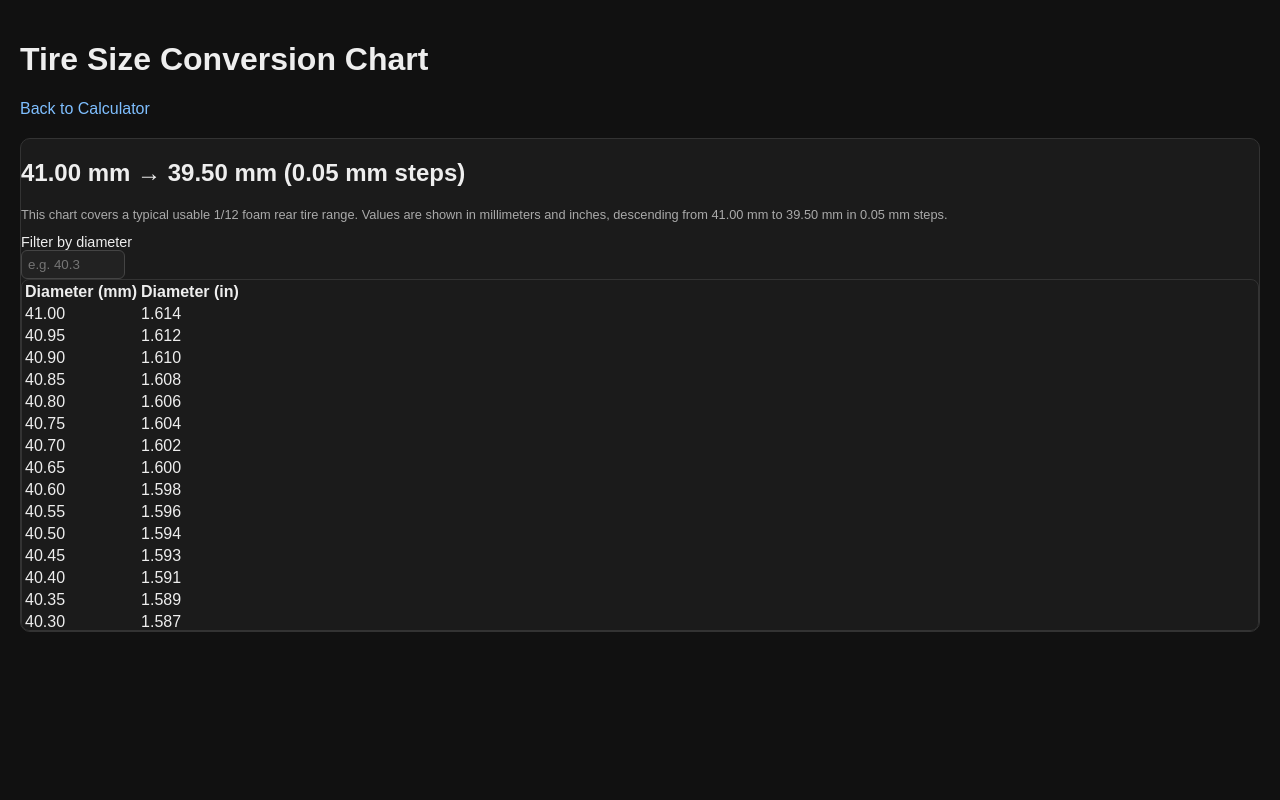
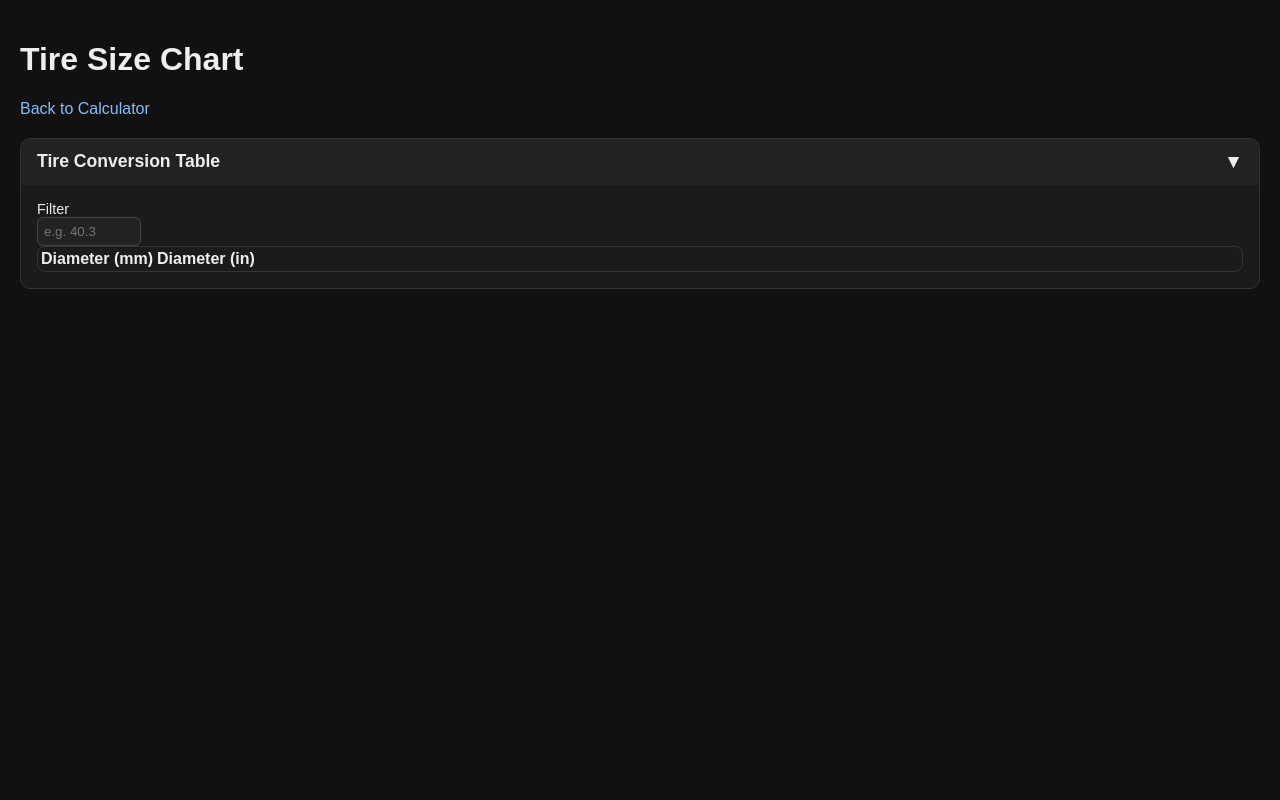
Before and after one commit to wrutherf/12-scale, a plain HTML site: page tires.html in a window 1280 px wide. Drawn offline with Linux system fonts and the light colour scheme.

Commit message:
Update tires.html

```diff
--- a/tires.html
+++ b/tires.html
@@ -2,28 +2,27 @@
 <html lang="en">
 <head>
   <meta charset="UTF-8">
-  <title>Tire Size Conversion Chart</title>
+  <title>Tire Size Chart</title>
   <link rel="stylesheet" href="style.css">
 </head>
 <body>
+
   <header>
-    <h1>Tire Size Conversion Chart</h1>
+    <h1>Tire Size Chart</h1>
     <nav>
       <a href="index.html" class="nav-link">Back to Calculator</a>
     </nav>
   </header>
 
-  <main>
-    <section class="card">
-      <h2>41.00 mm → 39.50 mm (0.05 mm steps)</h2>
-      <p class="hint">
-        This chart covers a typical usable 1/12 foam rear tire range. Values are shown in millimeters and inches,
-        descending from 41.00 mm to 39.50 mm in 0.05 mm steps.
-      </p>
+  <section class="card">
+    <div class="card-header">
+      <h2>Tire Conversion Table</h2>
+      <span class="collapse-arrow">▼</span>
+    </div>
 
+    <div class="card-content">
       <div class="tire-search">
-        <label>
-          Filter by diameter
+        <label>Filter
           <input type="text" id="tireFilter" placeholder="e.g. 40.3">
         </label>
       </div>
@@ -37,45 +36,22 @@
             </tr>
           </thead>
           <tbody>
-            <!-- Full table unchanged -->
-            <tr><td>41.00</td><td>1.614</td></tr>
-            <tr><td>40.95</td><td>1.612</td></tr>
-            <tr><td>40.90</td><td>1.610</td></tr>
-            <tr><td>40.85</td><td>1.608</td></tr>
-            <tr><td>40.80</td><td>1.606</td></tr>
-            <tr><td>40.75</td><td>1.604</td></tr>
-            <tr><td>40.70</td><td>1.602</td></tr>
-            <tr><td>40.65</td><td>1.600</td></tr>
-            <tr><td>40.60</td><td>1.598</td></tr>
-            <tr><td>40.55</td><td>1.596</td></tr>
-            <tr><td>40.50</td><td>1.594</td></tr>
-            <tr><td>40.45</td><td>1.593</td></tr>
-            <tr><td>40.40</td><td>1.591</td></tr>
-            <tr><td>40.35</td><td>1.589</td></tr>
-            <tr><td>40.30</td><td>1.587</td></tr>
-            <tr><td>40.25</td><td>1.585</td></tr>
-            <tr><td>40.20</td><td>1.583</td></tr>
-            <tr><td>40.15</td><td>1.581</td></tr>
-            <tr><td>40.10</td><td>1.579</td></tr>
-            <tr><td>40.05</td><td>1.577</td></tr>
-            <tr><td>40.00</td><td>1.575</td></tr>
-            <tr><td>39.95</td><td>1.573</td></tr>
-            <tr><td>39.90</td><td>1.571</td></tr>
-            <tr><td>39.85</td><td>1.569</td></tr>
-            <tr><td>39.80</td><td>1.567</td></tr>
-            <tr><td>39.75</td><td>1.565</td></tr>
-            <tr><td>39.70</td><td>1.563</td></tr>
-            <tr><td>39.65</td><td>1.561</td></tr>
-            <tr><td>39.60</td><td>1.559</td></tr>
-            <tr><td>39.55</td><td>1.557</td></tr>
-            <tr><td>39.50</td><td>1.555</td></tr>
+            <!-- table rows unchanged -->
           </tbody>
         </table>
       </div>
-    </section>
-  </main>
+    </div>
+  </section>
 
   <script>
+    // collapse behavior
+    document.querySelectorAll(".collapsible .card-header").forEach(header => {
+      header.addEventListener("click", () => {
+        header.parentElement.classList.toggle("collapsed");
+      });
+    });
+
+    // filter logic
     const tireFilter = document.getElementById("tireFilter");
     const tireTableBody = document.querySelector("#tireTable tbody");
 
@@ -88,5 +64,6 @@
       });
     });
   </script>
+
 </body>
 </html>
```
